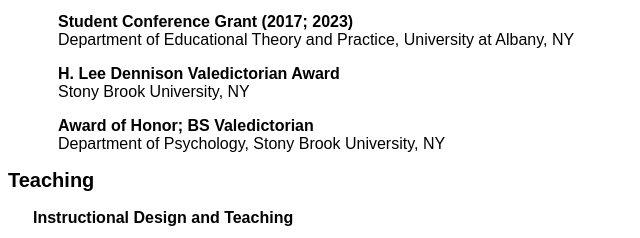
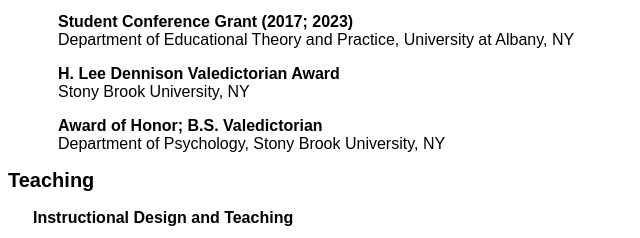
Before and after one commit to ytian227/yan.tian.learning, a plain HTML site: page index.html in a window 1280 px wide. Shown: the part 2092-2330 px from the top of the page, 0-640 px from the left. Drawn offline with Linux system fonts and the light colour scheme.

Commit message:
Minor edit

```diff
--- a/index.html
+++ b/index.html
@@ -91,7 +91,7 @@
         <br>Department of Educational Theory and Practice, University at Albany, NY</p>
     <p><b>H. Lee Dennison Valedictorian Award</b>
         <br>Stony Brook University, NY</p>
-    <p><b>Award of Honor; BS Valedictorian</b>
+    <p><b>Award of Honor; B.S. Valedictorian</b>
         <br>Department of Psychology, Stony Brook University, NY</p>
 
 <h2>Teaching</h2>
```
